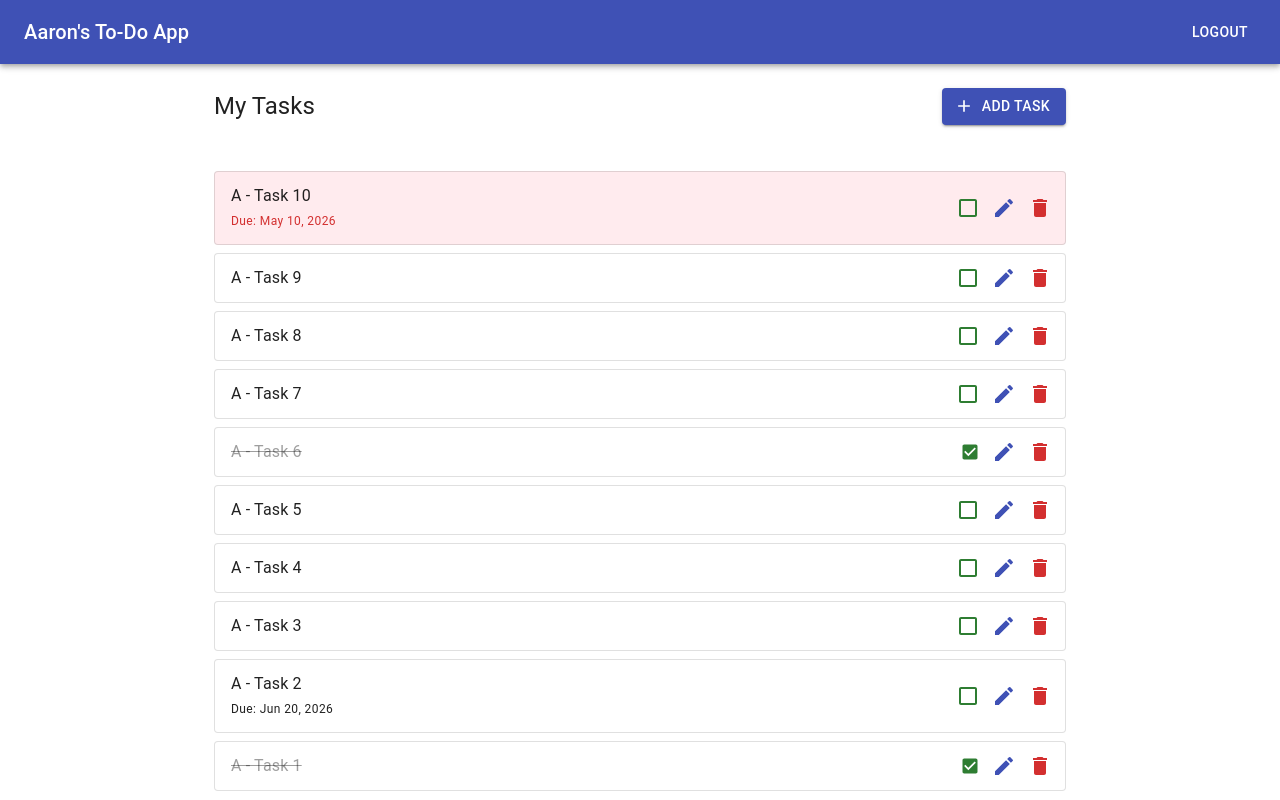
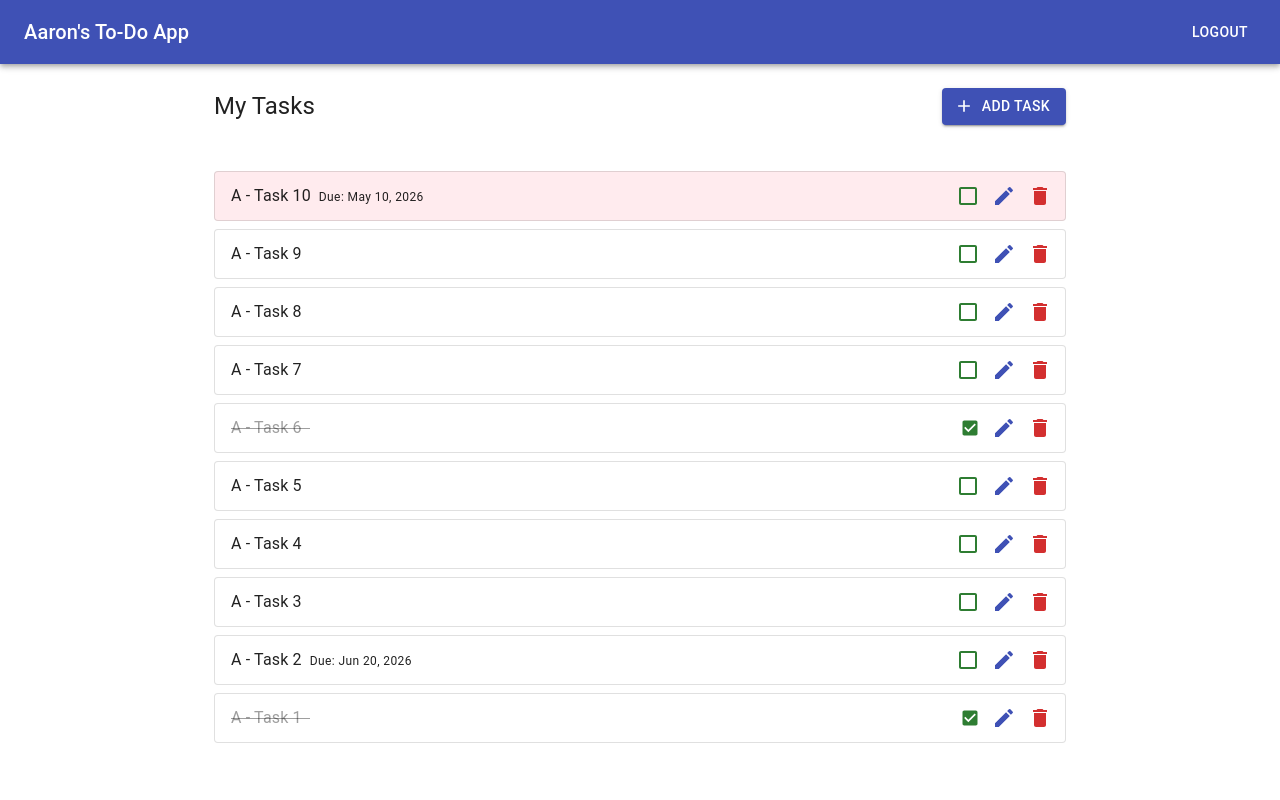
Before and after one commit to AaronWizard/Aarons-To-Do-App, a React (Vite) app in the folder AaronsToDoApp.FrontEnd/: page / in a window 1280 px wide. Shown: the top 800 px of the page. Built offline with nearby package versions, Linux system fonts and the light colour scheme.

Commit message:
Task item name and due date on same line, both striked through when task complete

```diff
--- a/AaronsToDoApp.FrontEnd/src/components/tasks/tasks-list/TaskItem.module.scss
+++ b/AaronsToDoApp.FrontEnd/src/components/tasks/tasks-list/TaskItem.module.scss
@@ -1,10 +1,25 @@
-// Applied to the task's card when its deadline has passed and it is not yet completed.
-.overdueCard {
+// Applied to the task's card when its deadline has passed and it is not yet
+// completed.
+.overdue {
     background-color: #ffebee !important;
 }
 
-// Applied to the task's name when the task has been completed.
-.completedText {
-    text-decoration: line-through;
+// Applied to the task's name and deadline date when the task has been
+// completed.
+.completed {
     color: rgba(0, 0, 0, 0.38);
+
+    // Strikethrough line
+
+    position: relative;
+
+    &::after {
+        content: '';
+        position: absolute;
+        left: 0;
+        right: 0;
+        top: 50%;
+        height: 1px;
+        background-color: currentColor;
+    }
 }
--- a/AaronsToDoApp.FrontEnd/src/components/tasks/tasks-list/TaskItem.tsx
+++ b/AaronsToDoApp.FrontEnd/src/components/tasks/tasks-list/TaskItem.tsx
@@ -79,7 +79,7 @@ export default function TaskItem({ task, onUpdated }: TaskItemProps) {
     return (
         <>
             <Card
-                className={overdue ? styles.overdueCard : undefined}
+                className={overdue ? styles.overdue : undefined}
                 variant="outlined"
                 sx={{ display: 'flex', alignItems: 'center', mb: 1 }}
             >
@@ -87,27 +87,26 @@ export default function TaskItem({ task, onUpdated }: TaskItemProps) {
                     sx={{ flexGrow: 1, px: 2, py: 1.5, cursor: 'pointer' }}
                     onClick={() => setIsDetailsOpen(true)}
                 >
-                    <Box sx={{
-                        display: 'flex', alignItems: 'center', gap: 0.75
-                    }}>
+                    <Box
+                        component="span"
+                        sx={{ display: 'inline-block' }}
+                        className={completed ? styles.completed : undefined}
+                        color={overdue ? 'error' : undefined}
+                    >
                         <Typography
+                            component="span"
                             variant="body1"
-                            className={completed ?
-                                styles.completedText : undefined
-                            }
+                            sx={{ mr: 1 }}
                         >
                             {task.name}
                         </Typography>
+
+                        {task.deadlineUTC && (
+                            <Typography component="span" variant="caption">
+                                Due: {formatDate(task.deadlineUTC)}
+                            </Typography>
+                        )}
                     </Box>
-
-                    {task.deadlineUTC && (
-                        <Typography
-                            variant="caption"
-                            color={overdue ? 'error' : 'text.secondary'}
-                        >
-                            Due: {formatDate(task.deadlineUTC)}
-                        </Typography>
-                    )}
                 </Box>
 
                 <Box sx={{
--- a/AaronsToDoApp.FrontEnd/src/components/tasks/tasks-list/TaskPages.tsx
+++ b/AaronsToDoApp.FrontEnd/src/components/tasks/tasks-list/TaskPages.tsx
@@ -7,7 +7,7 @@ import { tasksService } from '../../../services/task_service';
 import TaskList from './TaskList';
 import PageNav from '../../PageNav';
 
-const TASK_ITEM_HEIGHT = 65;
+const TASK_ITEM_HEIGHT = 60;
 
 interface TaskPagesProps {
     pageSize: number,
@@ -32,6 +32,7 @@ export default function TaskPages(
     } = useQuery({
         // Trigger re-fetch when these change
         queryKey: ['tasks', { page, pageSize, refreshKey }],
+
         queryFn: async ({ signal }) => {
             return tasksService.getPaginatedTasks(page, pageSize, signal);
         },
```
